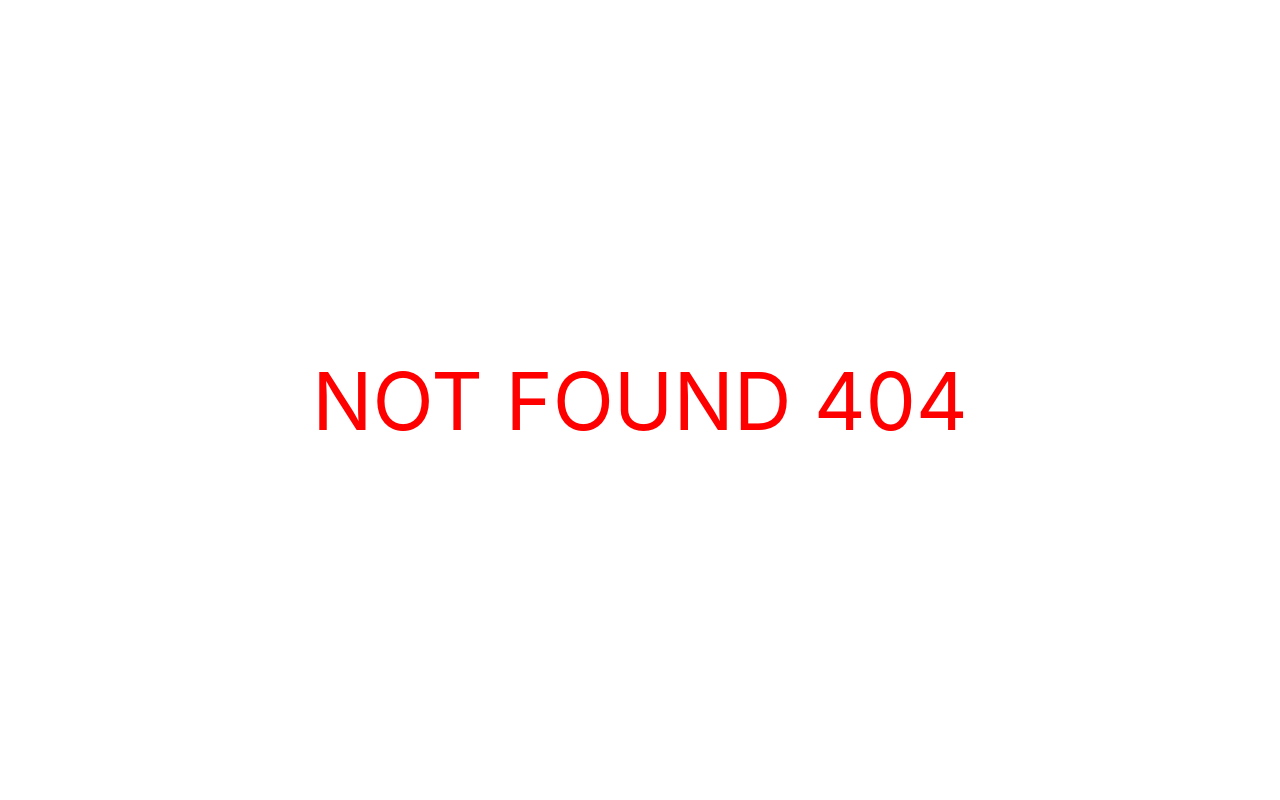
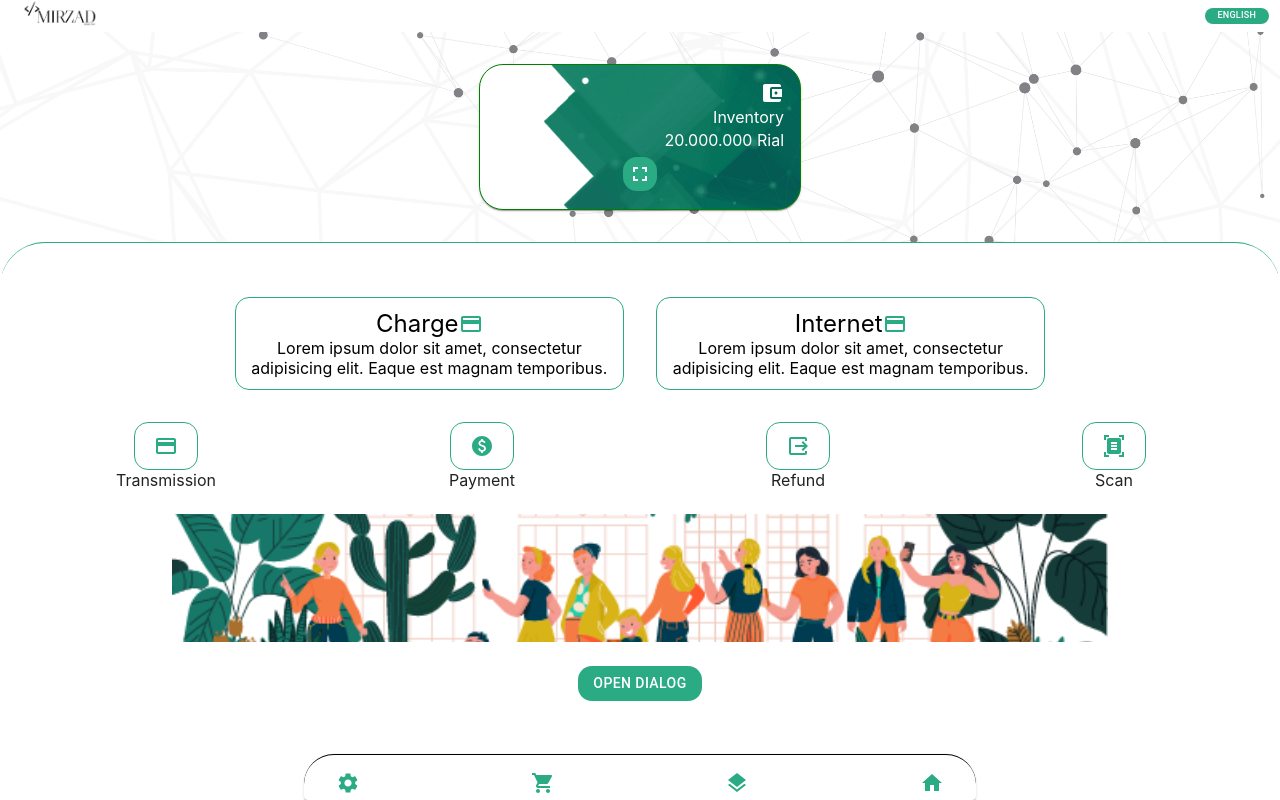
Before and after one commit to siahvosh/digital-wallet, a React (Create React App) app: page / in a window 1280 px wide. Before the commit this address had no page. Built offline with nearby package versions, Linux system fonts and the light colour scheme.

Commit message:
set interface for variable

```diff
--- a/src/Component/Menu/MenuBar.tsx
+++ b/src/Component/Menu/MenuBar.tsx
@@ -6,7 +6,11 @@ import LayersIcon from "@mui/icons-material/Layers";
 import HomeIcon from "@mui/icons-material/Home";
 
 const MenuBar = () => {
-    const [homeBtn] = useState([
+    interface homeBtnType {
+        icon: JSX.Element;
+        size: { xs: number; md: number };
+    }
+    const [homeBtn] = useState<homeBtnType[]>([
         { icon: <SettingsIcon/>, size: {xs: 6, md: 6}},
         { icon: <LocalGroceryStoreIcon/>, size: {xs: 6, md: 6}},
         { icon: <LayersIcon/>, size: {xs: 6, md: 6}},
@@ -16,8 +20,8 @@ const MenuBar = () => {
     return (
         <Card className={"menu"}>
             <div style={{justifyContent: 'space-between', display: 'flex', padding: '0rem 1rem 1rem 1rem', color: '#2bab84'}}>
-                {homeBtn.map((item, idx) => (
-                    <div> {item.icon} </div>
+                {homeBtn.map((item, idx: number) => (
+                    <div key={idx}> {item.icon} </div>
                 ))}
             </div>
         </Card>
--- /dev/null
+++ b/src/Component/Modals/Wallet.tsx
@@ -0,0 +1,84 @@
+import * as React from 'react';
+import Button from '@mui/material/Button';
+import { styled } from '@mui/material/styles';
+import Dialog from '@mui/material/Dialog';
+import DialogTitle from '@mui/material/DialogTitle';
+import DialogContent from '@mui/material/DialogContent';
+import DialogActions from '@mui/material/DialogActions';
+import IconButton from '@mui/material/IconButton';
+import CloseIcon from '@mui/icons-material/Close';
+import Typography from '@mui/material/Typography';
+import {useState} from "react";
+
+const BootstrapDialog = styled(Dialog)(({ theme }) => ({
+    '& .MuiDialogContent-root': {
+        padding: theme.spacing(2),
+    },
+    '& .MuiDialogActions-root': {
+        padding: theme.spacing(1),
+    },
+}));
+
+const Wallet = () => {
+    const [open, setOpen] = useState(false);
+
+    const handleClickOpen = () => {
+        setOpen(true);
+    };
+    const handleClose = () => {
+        setOpen(false);
+    };
+
+    return (
+        <React.Fragment>
+            <Button variant="outlined" onClick={handleClickOpen}>
+                Open dialog
+            </Button>
+            <BootstrapDialog
+                onClose={handleClose}
+                aria-labelledby="customized-dialog-title"
+                open={open}
+            >
+                <DialogTitle sx={{ m: 0, p: 2 }} id="customized-dialog-title">
+                    Modal title
+                </DialogTitle>
+                <IconButton
+                    aria-label="close"
+                    onClick={handleClose}
+                    sx={(theme) => ({
+                        position: 'absolute',
+                        right: 8,
+                        top: 8,
+                        color: theme.palette.grey[500],
+                    })}
+                >
+                    <CloseIcon />
+                </IconButton>
+                <DialogContent dividers>
+                    <Typography gutterBottom>
+                        Cras mattis consectetur purus sit amet fermentum. Cras justo odio,
+                        dapibus ac facilisis in, egestas eget quam. Morbi leo risus, porta ac
+                        consectetur ac, vestibulum at eros.
+                    </Typography>
+                    <Typography gutterBottom>
+                        Praesent commodo cursus magna, vel scelerisque nisl consectetur et.
+                        Vivamus sagittis lacus vel augue laoreet rutrum faucibus dolor auctor.
+                    </Typography>
+                    <Typography gutterBottom>
+                        Aenean lacinia bibendum nulla sed consectetur. Praesent commodo cursus
+                        magna, vel scelerisque nisl consectetur et. Donec sed odio dui. Donec
+                        ullamcorper nulla non metus auctor fringilla.
+                    </Typography>
+                </DialogContent>
+                <DialogActions>
+                    <Button autoFocus onClick={handleClose}>
+                        Save changes
+                    </Button>
+                </DialogActions>
+            </BootstrapDialog>
+        </React.Fragment>
+    );
+}
+
+
+export default Wallet;
--- a/src/Pages/HomePage/Home.tsx
+++ b/src/Pages/HomePage/Home.tsx
@@ -12,17 +12,35 @@ import {useTranslation} from "react-i18next";
 import RssFeedIcon from '@mui/icons-material/RssFeed';
 import MenuBar from '../../Component/Menu/MenuBar'
 import Header from "../../Component/Header/Header";
+import Wallet from "./../../Component/Modals/Wallet";
+import {ArrayOptions} from "stream";
 
 
 export const Home = () => {
+
+    const [openModal, setOpenModal] = useState<Boolean>()
+
     const { t } = useTranslation('home')
-    const [actionBTn] = useState([
+
+    interface actionBTnType {
+        title: string;
+        icon: JSX.Element;
+        size: { xs: number; md: number };
+    }
+    const [actionBTn] = useState<actionBTnType[]>([
         { title : 'actionButton.transmission', icon: <PaymentIcon/>, size: {xs: 6, md: 3}},
         { title : 'actionButton.payment',  icon: <PaidIcon/>, size: {xs: 6, md: 3}},
         { title : 'actionButton.refund',  icon: <OutputIcon/>, size: {xs: 6, md: 3}},
         { title : 'actionButton.scan',  icon: <DocumentScannerIcon/>, size: {xs: 6, md: 3}}
     ])
-    const [btn] = useState([
+
+    interface btnType {
+        title: string;
+        description: string;
+        icon: JSX.Element;
+        size: { xs: number; md: number };
+    }
+    const [btn] = useState<btnType[]>([
         { title : 'actionButton.purchaseCharge', description: 'actionButton.internetDescription', icon: <RssFeedIcon/>, size: {xs: 6, md: 6}},
         { title : 'actionButton.purchaseNet', description: 'actionButton.ChargeDescription', icon: <RssFeedIcon/>, size: {xs: 6, md: 6}},
     ])
@@ -30,6 +48,7 @@ export const Home = () => {
     return (
         <React.Fragment>
             <Header/>
+
             <div className={'top-card'}>
                 <Card className='account-card'>
                     <CardContent>
@@ -47,7 +66,7 @@ export const Home = () => {
                             </Grid2>
                             <Grid2 size={12} style={{marginTop: '.3rem'}}>
                                 <span style={{color: 'white'}}>
-                                    <IconButton aria-label="delete" size="small"><FullscreenIcon/>
+                                    <IconButton  aria-label="delete" size="small"><FullscreenIcon/>
                                     </IconButton>
                                 </span>
                             </Grid2>
@@ -59,8 +78,8 @@ export const Home = () => {
                 <Card className='action-card'>
                     <CardContent>
                        <Grid2 container spacing={2} style={{justifyContent: 'center'}}>
-                           { btn.map((item, idx) => (
-                               <Grid2 style={{padding: '0.5rem'}}  size={{ xs: 6, md: 4 }}>
+                           { btn.map((item, idx: number) => (
+                               <Grid2 key={idx} style={{padding: '0.5rem'}}  size={{ xs: 6, md: 4 }}>
                                    <div  className={'btn'} style={{padding: '0.7rem'}}>
                                        <Grid2 container >
                                            <Grid2 size={{xs: 12, md: 12}} container style={{justifyContent: 'center'}}>
@@ -76,8 +95,8 @@ export const Home = () => {
                            )) }
                        </Grid2>
                        <Grid2 container spacing={2} style={{justifyContent: 'center', marginTop: '1rem'}}>
-                           {actionBTn.map((item , idx) => (
-                               <Grid2  style={{padding: '0.5rem'}} size={{ xs: item.size.xs, md: item.size.md }}>
+                           {actionBTn.map((item , idx: number) => (
+                               <Grid2 key={idx} style={{padding: '0.5rem'}} size={{ xs: item.size.xs, md: item.size.md }}>
                                    <Button variant={"outlined"} className={'btn'} style={{padding: '0.7rem'}}>
                                        {item.icon}
                                    </Button> <br/>
@@ -97,6 +116,8 @@ export const Home = () => {
                 </Card>
             </div>
             <MenuBar/>
+
+            <Wallet />
         </React.Fragment>
     )
 }
--- a/src/Pages/Register/Verify.tsx
+++ b/src/Pages/Register/Verify.tsx
@@ -53,7 +53,7 @@ export const Verify = () => {
                             }} label={t('register.codeLabel')} variant={"standard"} style={{width: '100%'}}/>
                         </Grid2>
                         <Grid2 size={8} style={{margin: 'auto'}}>
-                            <Button onClick={() => navigate('/home')} style={{width: '100%'}}>{t('register.apply')}</Button>
+                            <Button onClick={() => navigate('/')} style={{width: '100%'}}>{t('register.apply')}</Button>
                         </Grid2>
                     </Grid2>
                 </CardContent>
--- a/src/Routers/Routers.tsx
+++ b/src/Routers/Routers.tsx
@@ -6,7 +6,7 @@ import {Home} from './../Pages/HomePage/Home'
 export const Routers = () => {
     return (
         <Routes>
-            <Route path="home" element={<Home/>} />
+            <Route path="/" element={<Home/>} />
             <Route path="register" element={<Register/>} />
             <Route path="verify" element={<Verify/>} />
             <Route path="/*" element={<div style={{color: "red", margin: "auto", fontSize: '5rem'}}> NOT FOUND 404</div>}/>
```
Also changed, not shown: src/App.tsx (+0 -26 lines).
